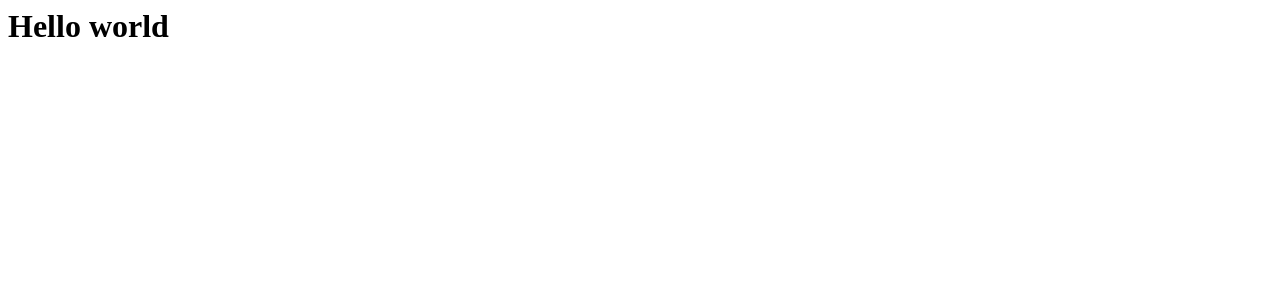
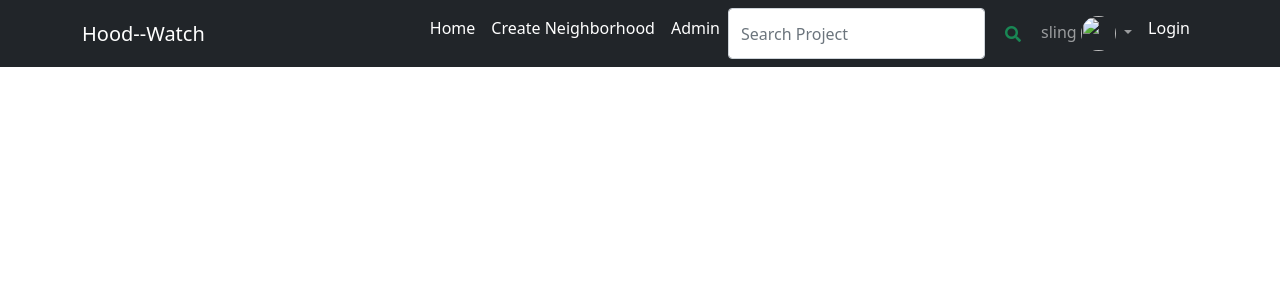
Before and after one commit to sling254/the-hood, a Django app: page / in a window 1280 px wide. Shown: the top 300 px of the page. Run offline with Django 4.2, Linux system fonts and the light colour scheme; some libraries are stand-ins or nearby versions.

Commit message:
add base html and a navbar

```diff
--- /dev/null
+++ b/templates/base.html
@@ -0,0 +1,73 @@
+{% load static%}
+<!doctype html>
+<html lang="en">
+  <head>
+    <!-- Required meta tags -->
+    <meta charset="utf-8">
+    <meta name="viewport" content="width=device-width, initial-scale=1">
+     <!-- Font Awesome -->
+     <link rel="stylesheet" href="https://use.fontawesome.com/releases/v5.8.2/css/all.css">
+     <!-- Google Fonts -->
+     <link rel="stylesheet" href="https://fonts.googleapis.com/css?family=Roboto:300,400,500,700&display=swap">
+    <!-- Bootstrap CSS -->
+    <link href="https://cdn.jsdelivr.net/npm/bootstrap@5.0.2/dist/css/bootstrap.min.css" rel="stylesheet" integrity="sha384-EVSTQN3/azprG1Anm3QDgpJLIm9Nao0Yz1ztcQTwFspd3yD65VohhpuuCOmLASjC" crossorigin="anonymous">
+    {% if title %}
+        <title>The Hood Watch -- {{title}}</title>
+    {% else %}
+        <title>The Hood Watch</title>
+    {% endif %}
+  </head>
+  <body>
+    <!-- Start of Navbar -->
+    <nav class="navbar navbar-expand-lg navbar-dark bg-dark">
+        <div class="container">
+          <a class="navbar-brand" href="#">Hood--Watch</a>
+          <button class="navbar-toggler" type="button" data-bs-toggle="collapse" data-bs-target="#navbarScroll" aria-controls="navbarScroll" aria-expanded="false" aria-label="Toggle navigation">
+            <span class="navbar-toggler-icon"></span>
+          </button>
+          <div class="collapse navbar-collapse" id="navbarScroll">
+            <ul class="navbar-nav ms-auto my-2 my-lg-0 navbar-nav-scroll" style="--bs-scroll-height: 100px;">
+              <li class="nav-item">
+                <a class="nav-link active" aria-current="page" href="/">Home</a>
+              </li>
+              <li class="nav-item">
+                <a class="nav-link active" aria-current="page" href="">Create Neighborhood</a>
+              </li>
+              <li class="nav-item">
+                <a class="nav-link active" aria-current="page" href="/admin">Admin</a>
+              </li>
+              <form class="d-flex" action="">
+                  <input class="form-control me-2" type="search" placeholder="Search Project" aria-label="Search"value="" name="query">
+                  <button class="btn btn-outline-success" style="border:none; box-shadow:none" type="submit">
+                    <i class="fas fa-search"></i>
+                  </button>
+              </form>
+              <!--  -->
+              <li class="nav-item dropdown">
+                <a class="nav-link dropdown-toggle" href="#" id="navbarScrollingDropdown" role="button" data-bs-toggle="dropdown" aria-expanded="false">
+                  sling <img src="" width="35"height="35" alt="" class="rounded-circle">
+                </a>
+                <ul class="dropdown-menu" aria-labelledby="navbarScrollingDropdown">
+                  <li><a class="dropdown-item" href="">Profile</a></li>
+                  <li><a class="dropdown-item" href="">Logout</a></li>
+                  <li><hr class="dropdown-divider"></li>
+                  <li><a class="dropdown-item" href="#"></a></li>
+                </ul>
+              </li>
+              <li class="nav-item">
+                <a class="nav-link active" aria-current="page" href="">Login</a>
+              </li>
+            </ul>
+          </div>
+        </div>
+      </nav>
+      <!-- End of Navbar -->
+
+
+
+
+
+    <script src="https://cdn.jsdelivr.net/npm/bootstrap@5.0.2/dist/js/bootstrap.bundle.min.js" integrity="sha384-MrcW6ZMFYlzcLA8Nl+NtUVF0sA7MsXsP1UyJoMp4YLEuNSfAP+JcXn/tWtIaxVXM" crossorigin="anonymous"></script>
+
+  </body>
+</html>
--- a/templates/index.html
+++ b/templates/index.html
@@ -1 +1 @@
-<h1>Hello world</h1>
+{% extends 'base.html' %}
--- a/thehood/settings.py
+++ b/thehood/settings.py
@@ -117,7 +117,9 @@ USE_TZ = True
 # https://docs.djangoproject.com/en/4.0/howto/static-files/
 
 STATIC_URL = 'static/'
-
+STATICFILES_DIRS = [
+    Path(BASE_DIR, 'static'),
+]
 # Default primary key field type
 # https://docs.djangoproject.com/en/4.0/ref/settings/#default-auto-field
 
```
Also changed, not shown: static/img/back1.jpg (added).
